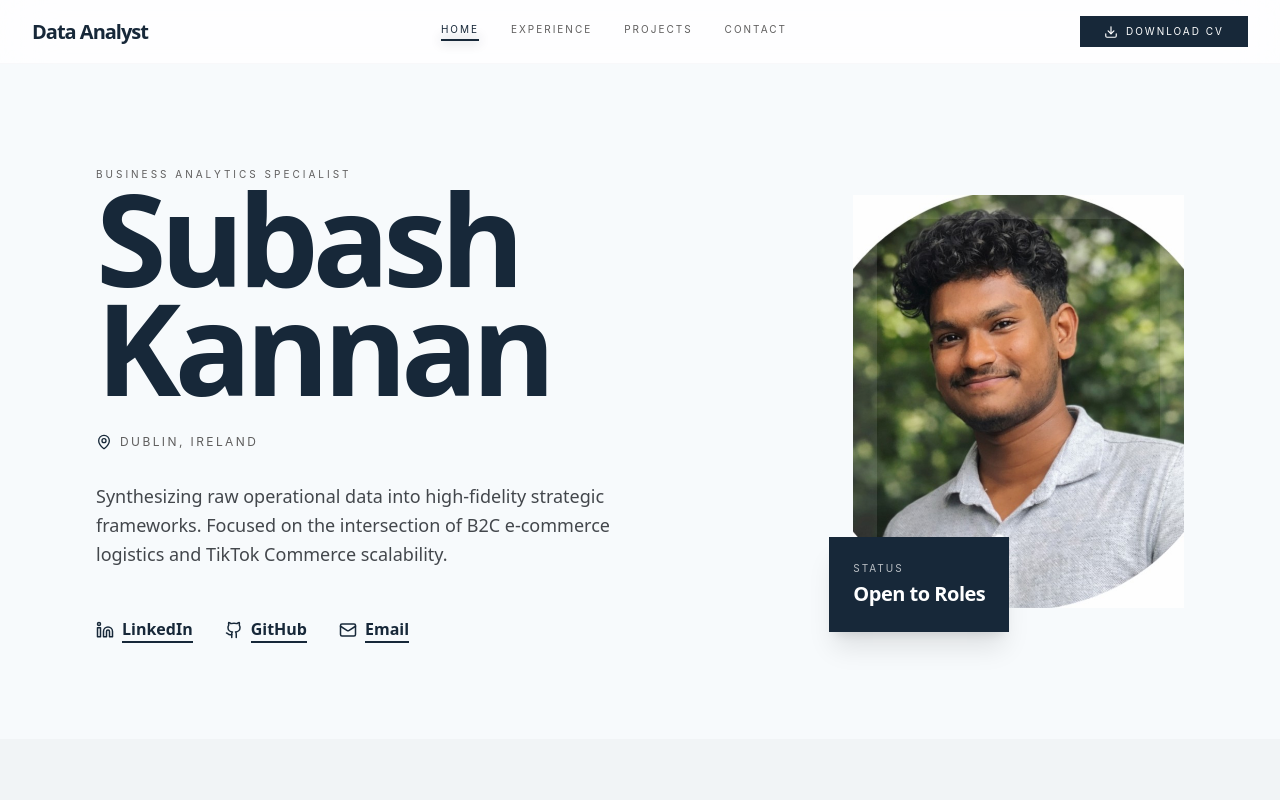
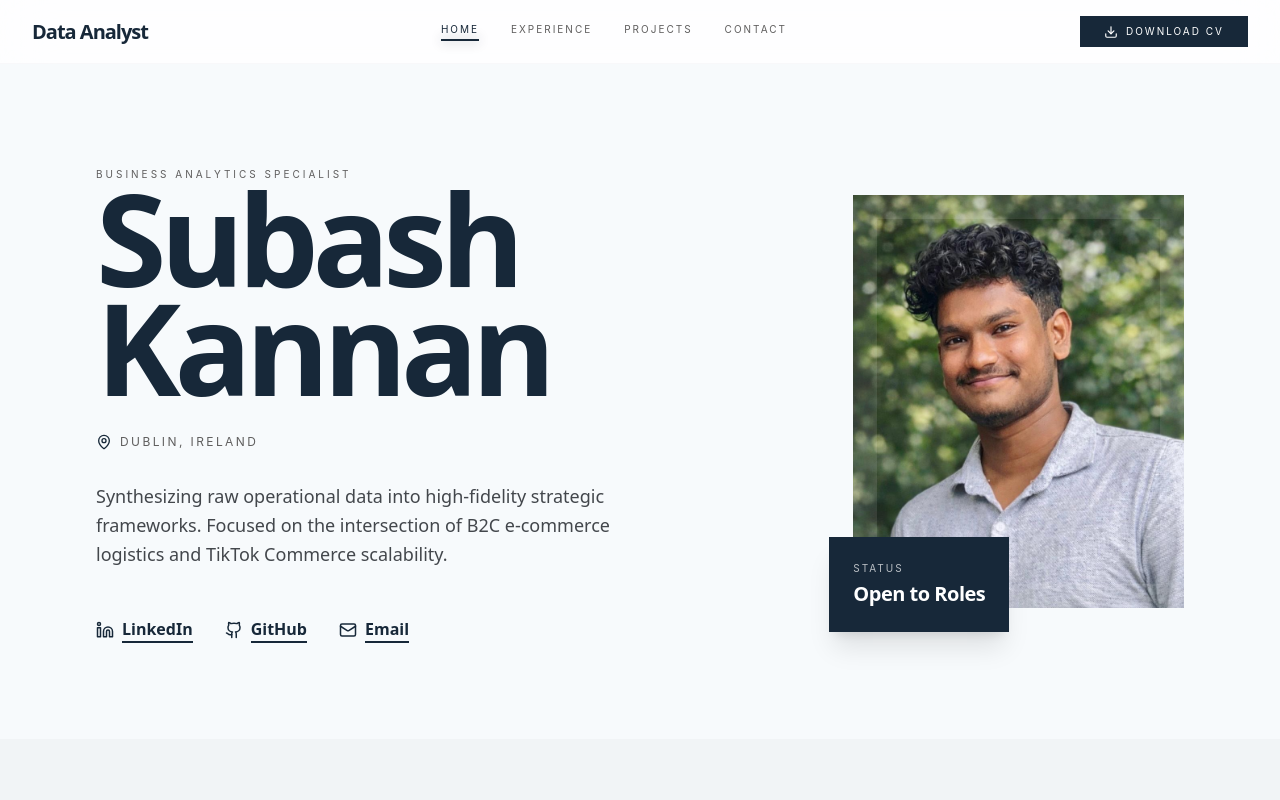
Before and after one commit to subash7781/Portfolio, a React (Vite) app: page / in a window 1280 px wide. Shown: the top 800 px of the page. Built offline with nearby package versions, Linux system fonts and the light colour scheme.

Commit message:
Added my profile

```diff
--- a/src/data/content.ts
+++ b/src/data/content.ts
@@ -75,7 +75,7 @@ export const socialLinks: {
 ];
 
 /** Served from `public/` — Vite exposes as root URL */
-export const HERO_IMAGE_SRC = "/1771043543078.jpeg";
+export const HERO_IMAGE_SRC = "/profile.png";
 
 /** Resume PDF in `public/` */
 export const CV_PDF_HREF = "/Subash_cv.pdf";
```
Also changed, not shown: public/profile.png (added).
